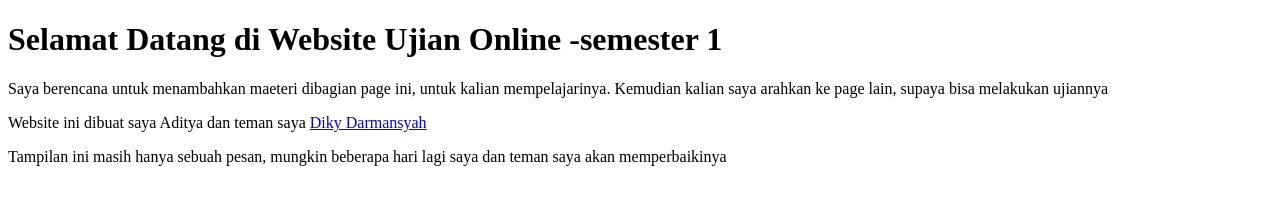
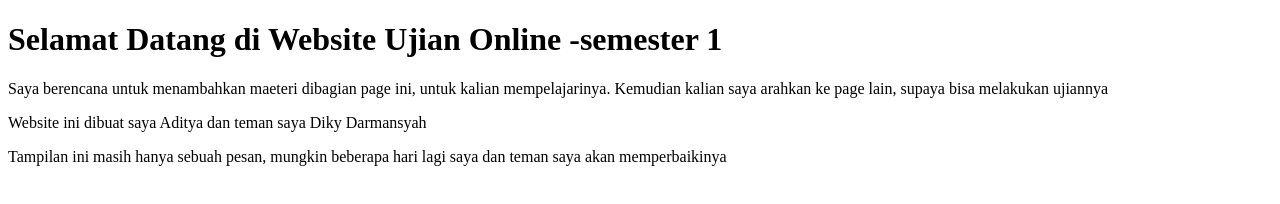
Before and after one commit to Iluze25/latihan, a plain HTML site: page materi/index.html in a window 1280 px wide. Drawn offline with Linux system fonts and the light colour scheme.

Commit message:
Update index.html
Signed-off-by: Iluze25 <153940117+Iluze25@users.noreply.github.com>

```diff
--- a/materi/index.html
+++ b/materi/index.html
@@ -8,7 +8,7 @@
 <body>
     <h1>Selamat Datang di Website Ujian Online -semester 1</h1>
     <p>Saya berencana untuk menambahkan maeteri dibagian page ini, untuk kalian mempelajarinya. Kemudian kalian saya arahkan ke page lain, supaya bisa melakukan ujiannya</p>
-    <p>Website ini dibuat saya Aditya dan teman saya <a href="https://api.whatsapp.com/send/?phone=6285624695539&text&type=phone_number&app_absent=0"> Diky Darmansyah </a></p>
+    <p>Website ini dibuat saya Aditya dan teman saya Diky Darmansyah </p>
     <p>Tampilan ini masih hanya sebuah pesan, mungkin beberapa hari lagi saya dan teman saya akan memperbaikinya</p>
 </body>
 </html>
```
